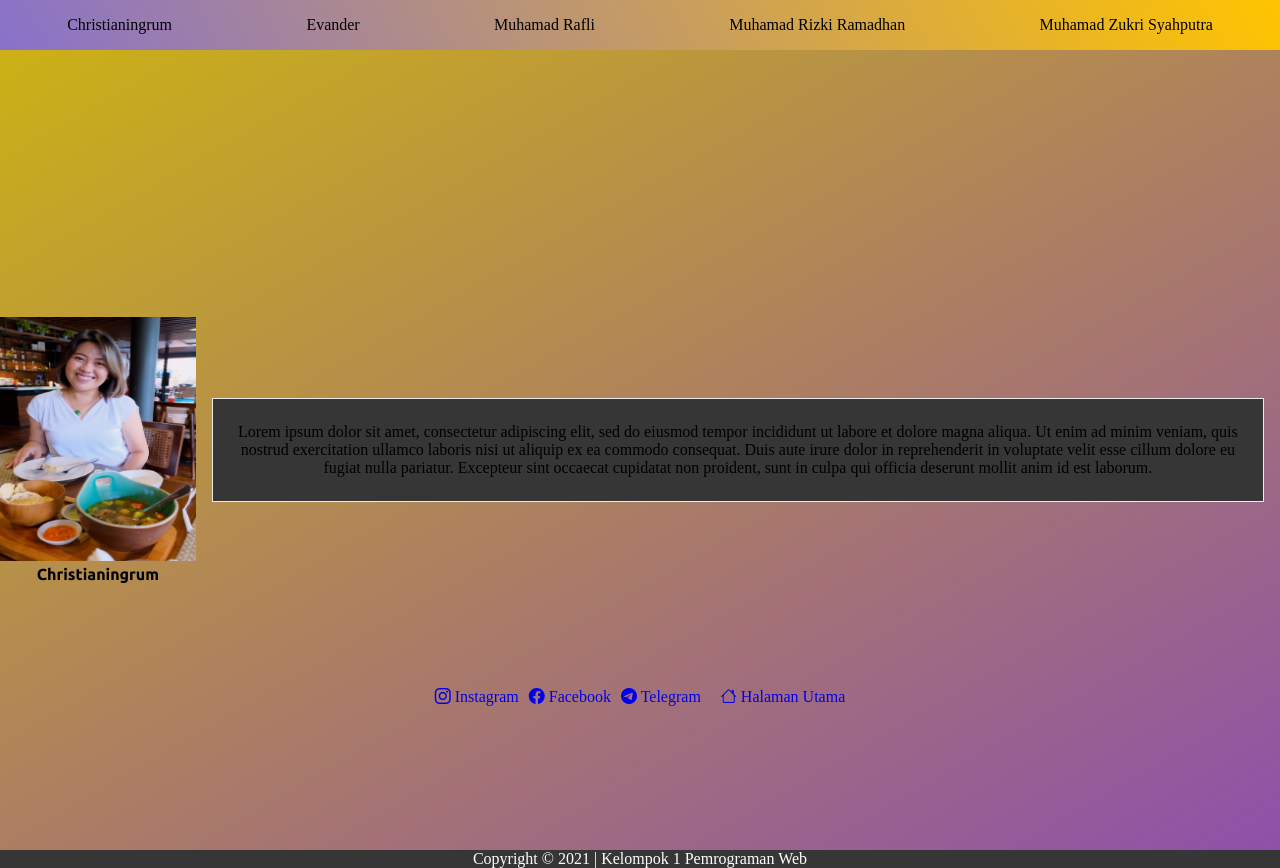
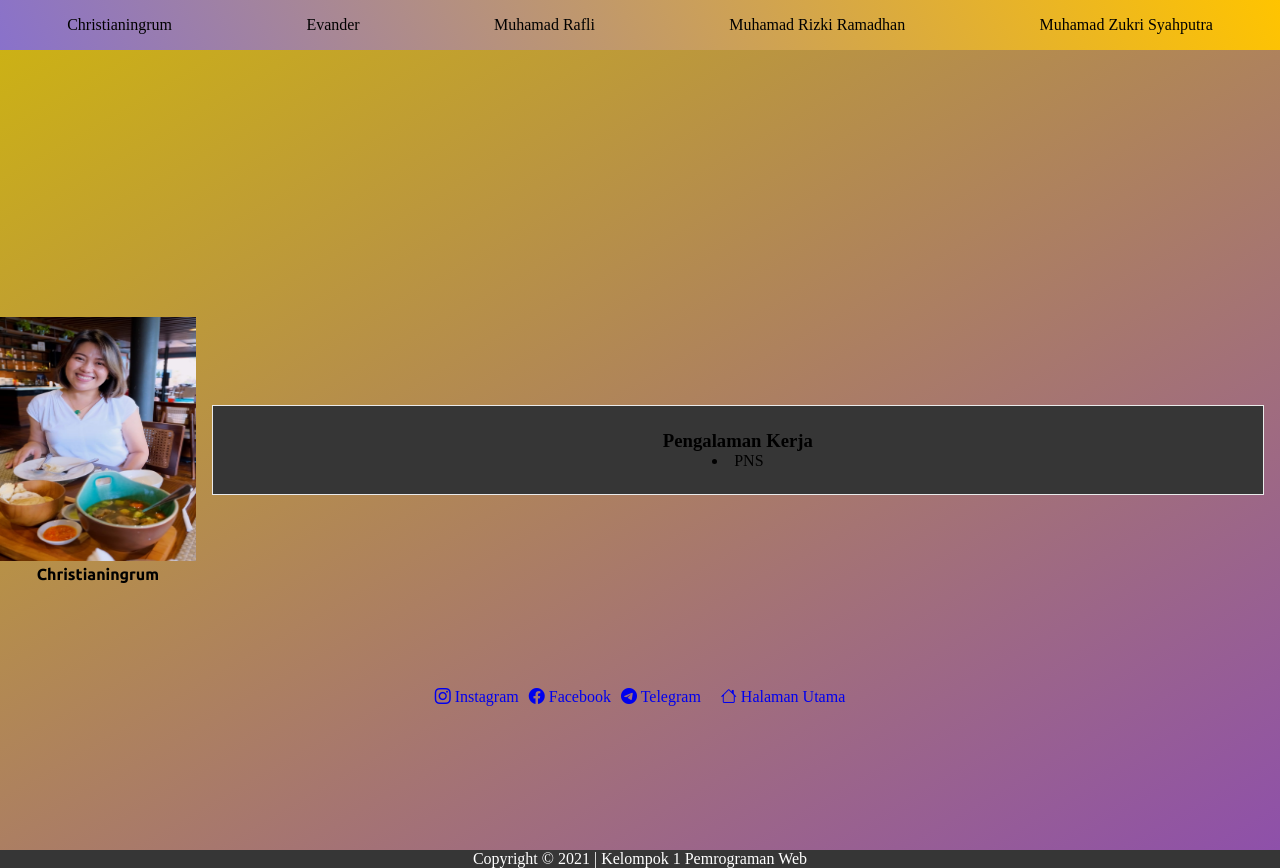
Before and after one commit to wimpoge/webpemrogramankelompok1, a Next.js app: page /Christianingrum in a window 1280 px wide. Built offline with nearby package versions, Linux system fonts and the light colour scheme.

Commit message:
Add files via upload

```diff
--- a/pages/Christianingrum.js
+++ b/pages/Christianingrum.js
@@ -23,7 +23,10 @@ const Christianingrum = () => {
 
 
         <div className={styles.card2}>
-            <p>Lorem ipsum dolor sit amet, consectetur adipiscing elit, sed do eiusmod tempor incididunt ut labore et dolore magna aliqua. Ut enim ad minim veniam, quis nostrud exercitation ullamco laboris nisi ut aliquip ex ea commodo consequat. Duis aute irure dolor in reprehenderit in voluptate velit esse cillum dolore eu fugiat nulla pariatur. Excepteur sint occaecat cupidatat non proident, sunt in culpa qui officia deserunt mollit anim id est laborum. </p>
+        <h3>Pengalaman Kerja</h3>
+            <li>PNS</li>
+
+
         </div>
 
         <div className={sosmed.wrapper}>
@@ -32,7 +35,7 @@ const Christianingrum = () => {
                  <a href="#" style={{ textDecoration: 'none' }} ><i className="bi bi-instagram"></i> Instagram</a>
                  </li>
             <li className={sosmed.Facebook}>
-                 <a href="#" style={{ textDecoration: 'none' }} ><i className="bi bi-facebook"></i> Facebook</a>
+                 <a href="https://m.facebook.com/story.php?story_fbid=4875070325865728&id=100000884262368" style={{ textDecoration: 'none' }} ><i className="bi bi-facebook"></i> Facebook</a>
                 </li>
             <li className={sosmed.Telegram}>
                  <a href="#" style={{ textDecoration: 'none' }} ><i className="bi bi-telegram"></i> Telegram</a>
--- a/pages/Rafli.js
+++ b/pages/Rafli.js
@@ -33,6 +33,7 @@ const Rafli = () => {
         <a href="/21_MUHAMAD RAFLI.jpg" ><h2>Programmer Lab. Psikologi Dasar – 2020 & 2021</h2></a>
         <a href="https://drive.google.com/file/d/1OJkX_uSeGw7uF_pkNL0VObxYWJDuoPK8/view?usp=sharing" ><h2>Online Course “Web Development” - 2021</h2></a>
         <a href="https://drive.google.com/file/d/1szJHUmjtKpMxx50hR0eqbijp0iVoMvXa/view?usp=sharing" ><h2>Belajar Dasar Pemrograman Web - Dicoding</h2></a>
+        <a href="https://www.freecodecamp.org/certification/pli/responsive-web-design" ><h2>Responsive Web Design - FreeCodeCamp</h2></a>
 
         </div>
         <div className={sosmed.wrapper}>
```
